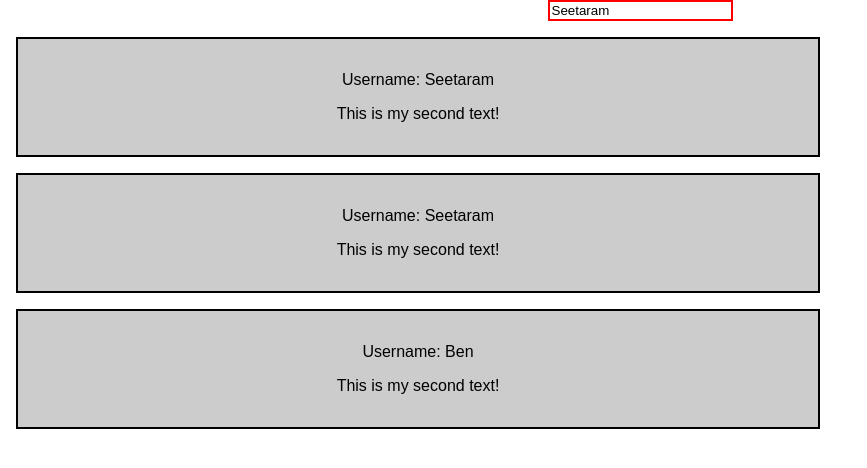
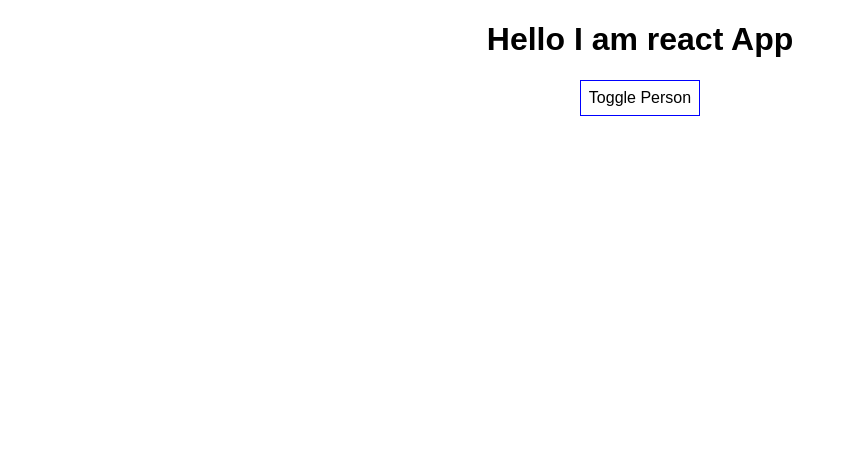
Before and after one commit to sitaramyadav/LearningReact, a React (Create React App) app in the folder complete-guide/: page / in a window 1280 px wide. Shown: the top 468 px of the page, without its empty margins (0-867 px from the left). Built offline with nearby package versions, Linux system fonts and the light colour scheme.

Commit message:
Added handler for updaing the status of person component

```diff
--- a/complete-guide/src/App.js
+++ b/complete-guide/src/App.js
@@ -1,61 +1,74 @@
 import React, {Component} from 'react';
 import './App.css';
-
-import UserInput from './UserInput/UserInput';
-import UserOutput from './UserOutput/UserOutput';
+import Person from './Person/Person'
+import './Person/Person.css'
 
 class App extends Component {
-    state = {
-        username: 'Seetaram'
-    }
-    usernameChangedHandler = (event) => {
-        this.setState({username: event.target.value});
+    constructor() {
+        super();
+        this.state = {
+            persons: [
+                {id: 'first_person', name: 'Max', age: 21},
+                {id: 'second_person', name: 'Maxmallian', age: 23},
+                {id: 'thired_person', name: 'Brandon', age: 25}
+            ],
+            showPerson: false
+        }
+        this.togglePersonHandler = this.togglePersonHandler.bind(this);
+        this.deletePersonHandler = this.deletePersonHandler.bind(this);
+        this.nameChangeHandler = this.nameChangeHandler.bind(this);
     }
 
+    togglePersonHandler() {
+        const doesShow = false;
+        this.setState({showPerson: !doesShow})
+    }
+
+    deletePersonHandler(personIndex) {
+        let person = [...this.state.persons];
+        person.splice(personIndex, 1);
+        this.setState({persons: person});
+
+    }
+
+    nameChangeHandler(event, id,index) {
+        // const person = this.state.persons.find();
+        this.setState({persons:[...this.state.persons,
+            this.state.persons[index].name= event.target.value]
+        });
+    }
+
+
     render() {
+        const style = {
+            backgroundColor: 'white',
+            font: 'inherit',
+            border: '1px solid blue',
+            padding: '8px',
+            cursor: 'pointer'
+        }
+        let persons = null;
+
+        if (this.state.showPerson) {
+            console.log(this.state.persons)
+            persons = this.state.persons.map((person, index) => {
+                return <Person name={person.name}
+                               age={person.age}
+                               click={() => this.deletePersonHandler(index)}
+                               key={person.id}
+                               changed={(event) => this.nameChangeHandler(event, person.id, index)}
+                />
+            })
+        }
         return (
             <div className="App">
-                {/*<h1>Hello I am react App</h1>*/}
-                {/*<button style={style} onClick={this.clickSwitchHandler}> Switch clicked</button>*/}
-                {/*<Person name={this.state.person[0].name}*/}
-                {/*age={this.state.person[0].age}/>*/}
-                {/*<Person onChange={this.nameHandler}*/}
-                {/*name={this.state.person[1].name}*/}
-                {/*age={this.state.person[1].age}*/}
-                {/*click={this.clickSwitchHandler.bind(this, 'Max')}*/}
-                {/*changed={this.nameHandler}> My hobbies: Racing>*/}
-
-                {/*</Person>*/}
-                {/*<Person name={this.state.person[2].name}*/}
-                {/*age={this.state.person[2].age}/>*/}
-
-                {/*<ol>*/}
-                    {/*<li>Create TWO new components: UserInput and UserOutput</li>*/}
-                    {/*<li>UserInput should hold an input element, UserOutput two paragraphs</li>*/}
-                    {/*<li>Output multiple UserOutput components in the App component (any paragraph texts of your*/}
-                        {/*choice)*/}
-                    {/*</li>*/}
-                    {/*<li>Pass a username (of your choice) to UserOutput via props and display it there</li>*/}
-                    {/*<li>Add state to the App component (=> the username) and pass the username to the UserOutput*/}
-                        {/*component*/}
-                    {/*</li>*/}
-                    {/*<li>Add a method to manipulate the state (=> an event-handler method)</li>*/}
-                    {/*<li>Pass the event-handler method reference to the UserInput component and bind it to the*/}
-                        {/*input-change event*/}
-                    {/*</li>*/}
-                    {/*<li>Ensure that the new input entered by the user overwrites the old username passed to UserOutput*/}
-                    {/*</li>*/}
-                    {/*<li>Add two-way-binding to your input (in UserInput) to also display the starting username</li>*/}
-                    {/*<li>Add styling of your choice to your components/ elements in the components - both with inline*/}
-                        {/*styles and stylesheets*/}
-                    {/*</li>*/}
-                {/*</ol>*/}
-                <UserInput changed={this.usernameChangedHandler}
-                           currentName={this.state.username}/>
-                <UserOutput userName={this.state.username}/>
-                <UserOutput userName={this.state.username}/>
-                <UserOutput userName="Ben"/>
+                <h1>Hello I am react App</h1>
+                <button style={style}
+                        onClick={this.togglePersonHandler}> Toggle Person
+                </button>
+                {persons}
             </div>
+            // React.createElement('div',null,'h1','Hi I\'m a react App'); // This is actually how react complies it.
         );
     }
 }
```
Also changed, not shown: complete-guide/src/Person/Person.js (line endings or trailing spaces).
